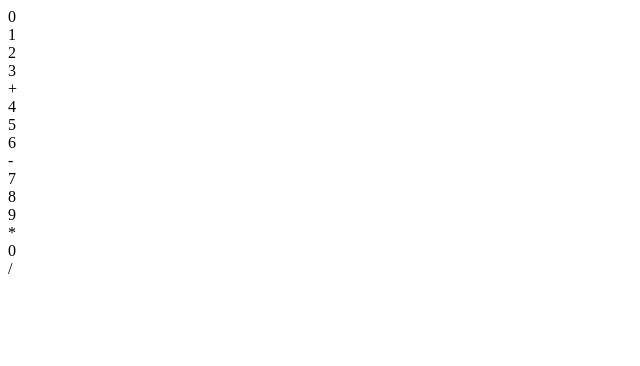
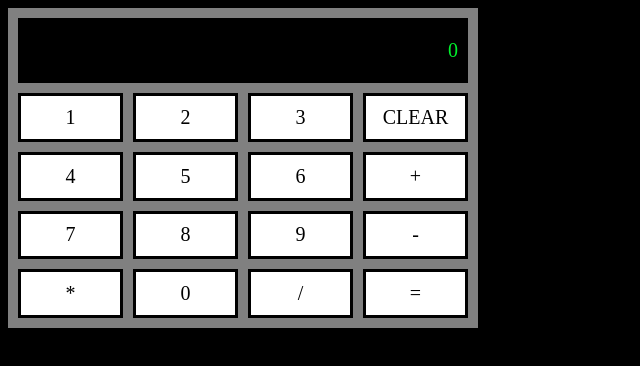
Before and after one commit to elcharbs/calculator, a plain HTML site: page index.html in a window 1280 px wide. Shown: the whole page, without its empty margins (0-640 px from the left). Drawn offline with Linux system fonts and the light colour scheme.

Commit message:
Add CSS styling for calculator and update button layout to include CLEAR and =

```diff
--- a/index.html
+++ b/index.html
@@ -11,22 +11,30 @@
     <div class="calculator">
         <div class="displayBox">0</div>
         <div class="buttonBox">
+            <div class ="row">
                 <div class="calculatorButton">1</div>
                 <div class="calculatorButton">2</div>
                 <div class="calculatorButton">3</div>
-            <div class="calculatorButton">+</div>
+                <div class="calculatorButton">CLEAR</div>
+            </div>
+            <div class="row">
                 <div class="calculatorButton">4</div>
                 <div class="calculatorButton">5</div>
                 <div class="calculatorButton">6</div>
-            <div class="calculatorButton">-</div>
+                <div class="calculatorButton">+</div>
+            </div>
+            <div class="row">
                 <div class="calculatorButton">7</div>
                 <div class="calculatorButton">8</div>
                 <div class="calculatorButton">9</div>
-            <div class="calculatorButton">*</div>
-            <div class="calculatorButton"></div>
+                <div class="calculatorButton">-</div>
+            </div>
+            <div class="row">
+                <div class="calculatorButtonNull">*</div>
                 <div class="calculatorButton">0</div>
-            <div class="calculatorButton"></div>
-            <div class="calculatorButton">/</div>
+                <div class="calculatorButtonNull">/</div>
+                <div class="calculatorButton">=</div>
+            </div>
         </div>
     </div>
 </body>
--- a/styles.css
+++ b/styles.css
@@ -0,0 +1,52 @@
+body {
+    background-color: black;
+    color:rgb(0, 241, 44);
+    font-size: 20px;
+}
+
+.calculator {
+    max-width: 450px;
+    min-height: 300px;
+    background-color: gray;
+}
+
+.calculator, .buttonBox, .displayBox {
+    display: flex;
+    flex-direction: column;
+    border-color: aliceblue; /* Delete */
+    gap: 10px;
+    padding: 10px;
+    text-align: right;
+    flex: auto;
+}
+
+.buttonBox {
+    padding: 0px;
+}
+
+.displayBox {
+    background-color: black;
+    max-height: 45px;
+    justify-content: center;
+    padding-right: 10px;
+}
+
+.row {
+    display: flex;
+    flex-direction: row;
+    gap: 10px;
+    text-align: center;
+    flex: auto;
+}
+
+.calculatorButton, .calculatorButtonNull {
+    display: flex;
+    flex: auto;
+    width: 20%;
+    border-color: black;
+    background-color: white;
+    color: black;
+    border-style: solid;
+    justify-content: center;
+    align-items: center;
+}
```
Lines whose indentation alone changed are shown as unchanged.
